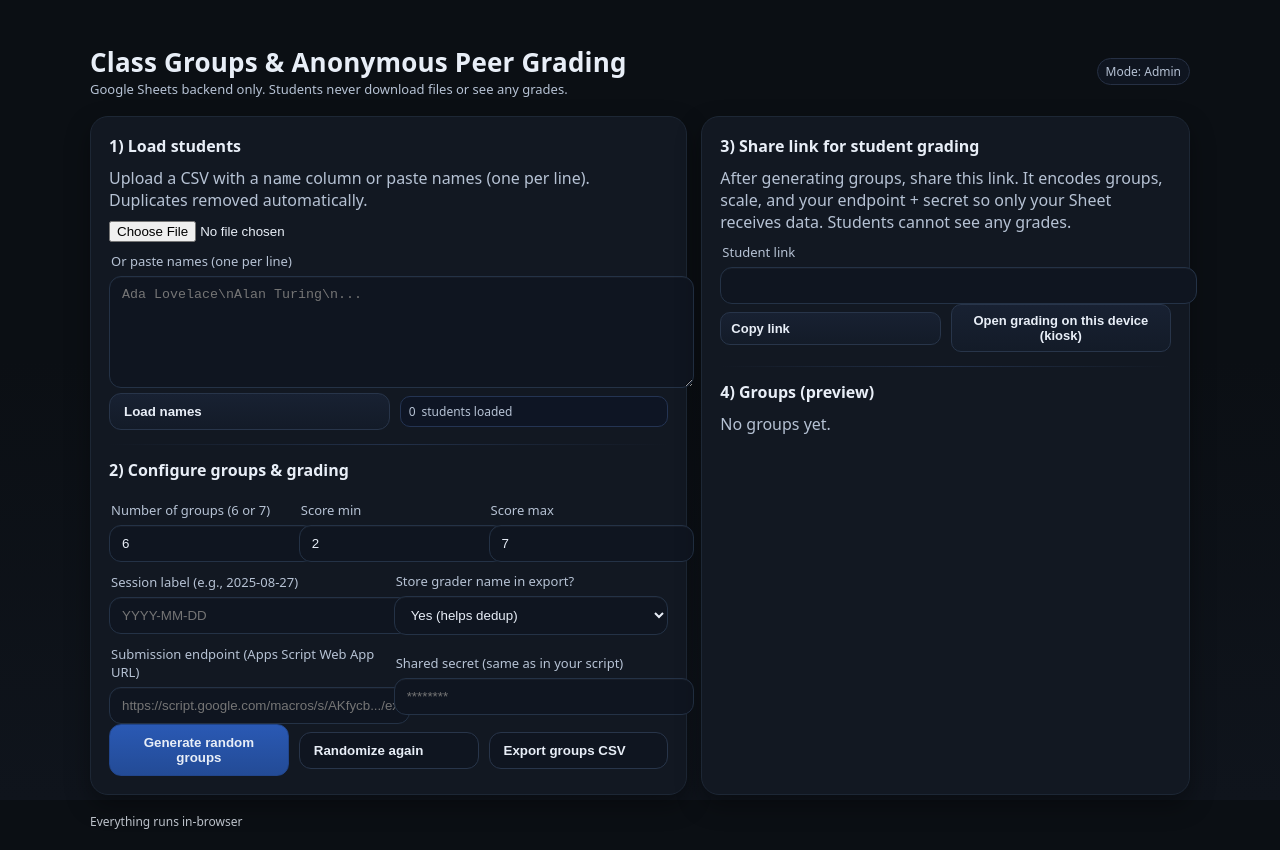
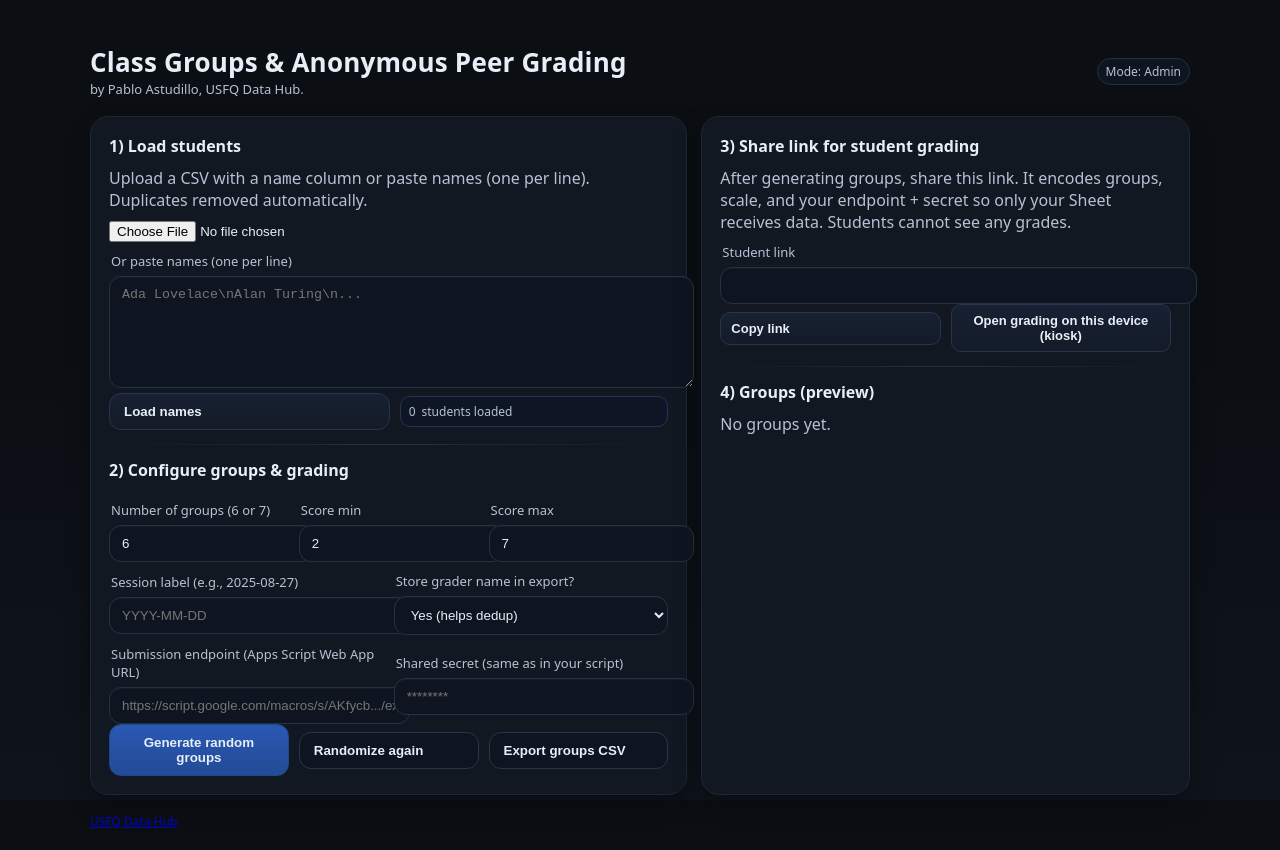
Before and after one commit to pastudilloe/peer-grading-app, a plain HTML site: page index.html in a window 1280 px wide. Drawn offline with Linux system fonts and the light colour scheme.

Commit message:
Update footer with USFQ Data Hub link

```diff
--- a/index.html
+++ b/index.html
@@ -44,7 +44,7 @@
     <header>
       <div>
         <div class="title">Class Groups & Anonymous Peer Grading</div>
-        <div class="subtitle">Google Sheets backend only. Students never download files or see any grades.</div>
+        <div class="subtitle">by Pablo Astudillo, USFQ Data Hub.</div>
       </div>
       <div id="modeBadge" class="pill">Mode: <span id="modeName">Admin</span></div>
     </header>
@@ -146,7 +146,9 @@
       </div>
     </div>
 
-    <div class="footer">Everything runs in-browser</div>
+    <div class="footer">
+  <a href="https://www.usfqdatahub.org">USFQ Data Hub</a>
+</div>
   </div>
 
   <script>
```
